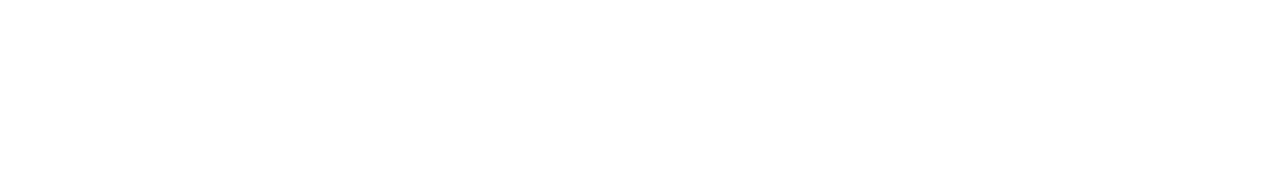
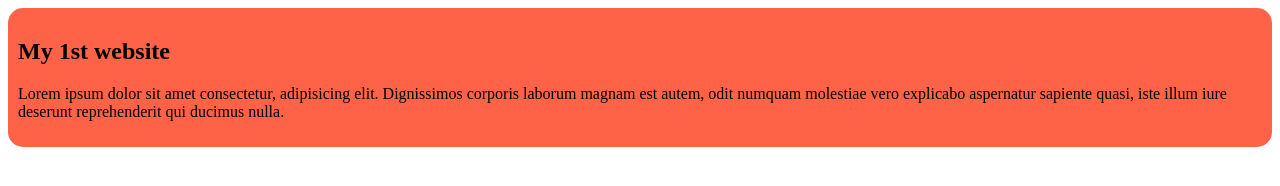
Before and after one commit to Darkk-Horse/third-repo, a plain HTML site: page index.html in a window 1280 px wide. Drawn offline with Linux system fonts and the light colour scheme.

Commit message:
add the first blog

```diff
--- a/index.html
+++ b/index.html
@@ -4,8 +4,13 @@
     <meta charset="UTF-8">
     <meta name="viewport" content="width=device-width, initial-scale=1.0">
     <title>My first web with github</title>
+    <link rel="stylesheet" href="styles.css/blog.css">
 </head>
 <body>
+    <div>
+        <h2>My 1st website</h2>
+        <p>Lorem ipsum dolor sit amet consectetur, adipisicing elit. Dignissimos corporis laborum magnam est autem, odit numquam molestiae vero explicabo aspernatur sapiente quasi, iste illum iure deserunt reprehenderit qui ducimus nulla.</p>
 
+    </div>
 </body>
 </html>
--- /dev/null
+++ b/styles.css/blog.css
@@ -0,0 +1,5 @@
+div{
+    background-color: tomato;
+    border-radius: 15px;
+    padding: 10px;
+}
```
